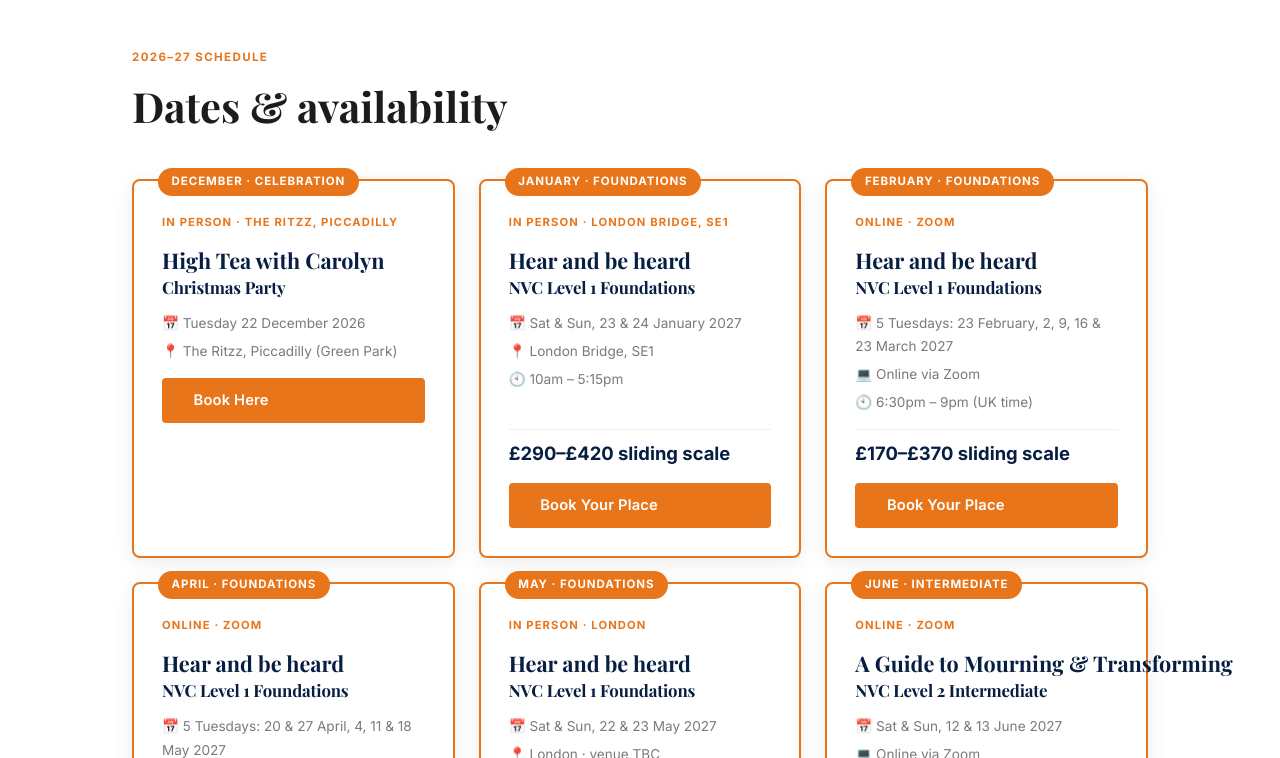
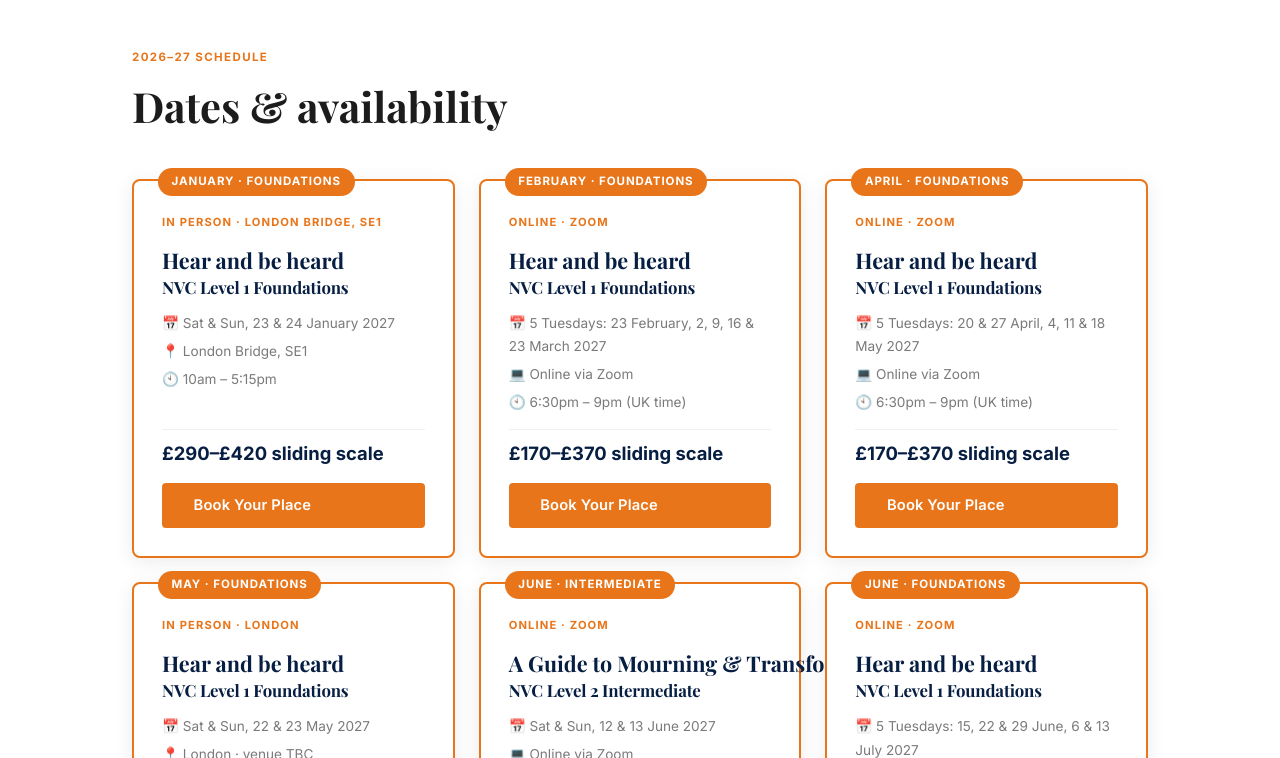
Before and after one commit to Carolyn6099/mindfulcommunication, a plain HTML site: page training.html in a window 1280 px wide. Shown: the part 636-1394 px from the top of the page. Drawn offline with Linux system fonts and the light colour scheme.

Commit message:
Add files via upload

```diff
--- a/training.html
+++ b/training.html
@@ -255,17 +255,6 @@
       <h2 style="margin-bottom:2rem;">Dates &amp; availability</h2>
       <div class="course-grid">
 
-        <div class="course-card" id="christmas">
-          <div class="course-badge">December · Celebration</div>
-          <div class="course-tag">In Person · The Ritzz, Piccadilly</div>
-          <h3><span class="line1">High Tea with Carolyn</span><span class="line2">Christmas Party</span></h3>
-          <div class="course-meta">
-            <span>📅 Tuesday 22 December 2026</span>
-            <span>📍 The Ritzz, Piccadilly (Green Park)</span>
-          </div>
-          <a href="high-tea.html" class="btn btn-orange">Book Here</a>
-        </div>
-
         <div class="course-card" id="january">
           <div class="course-badge">January · Foundations</div>
           <div class="course-tag">In Person · London Bridge, SE1</div>
```
